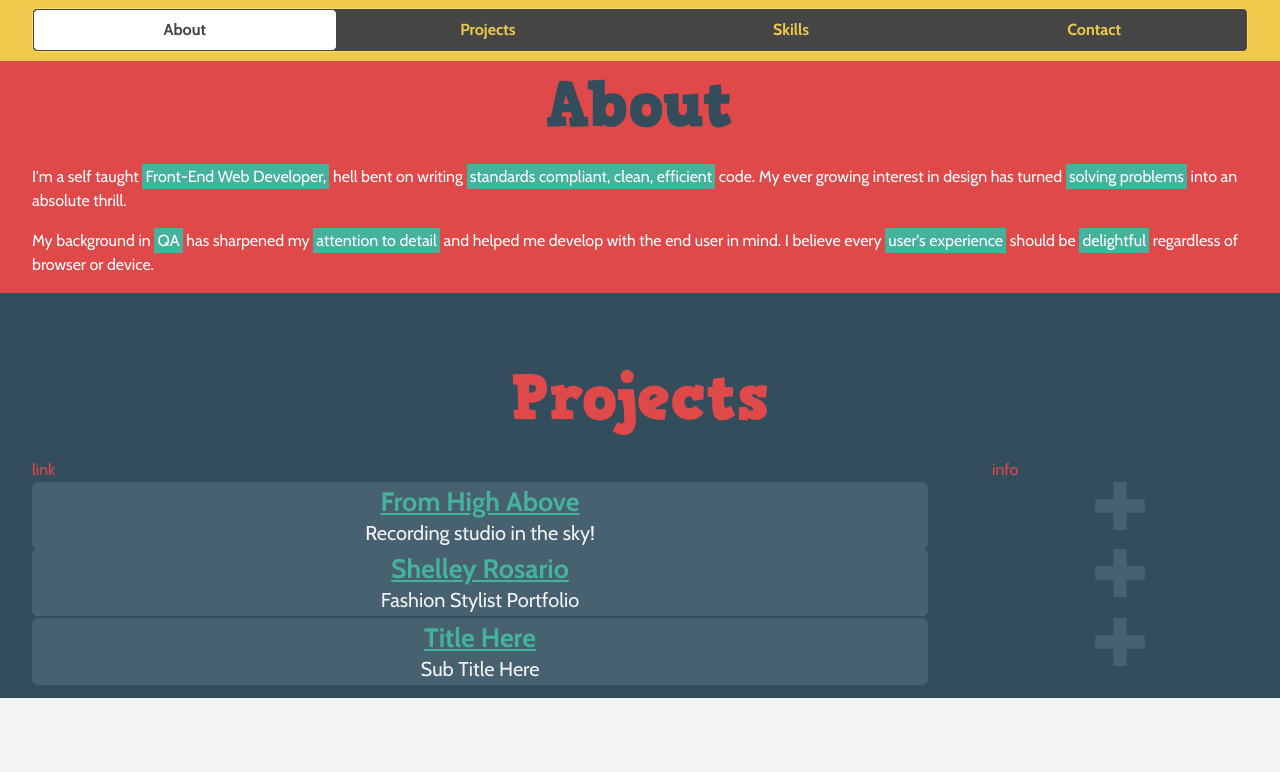
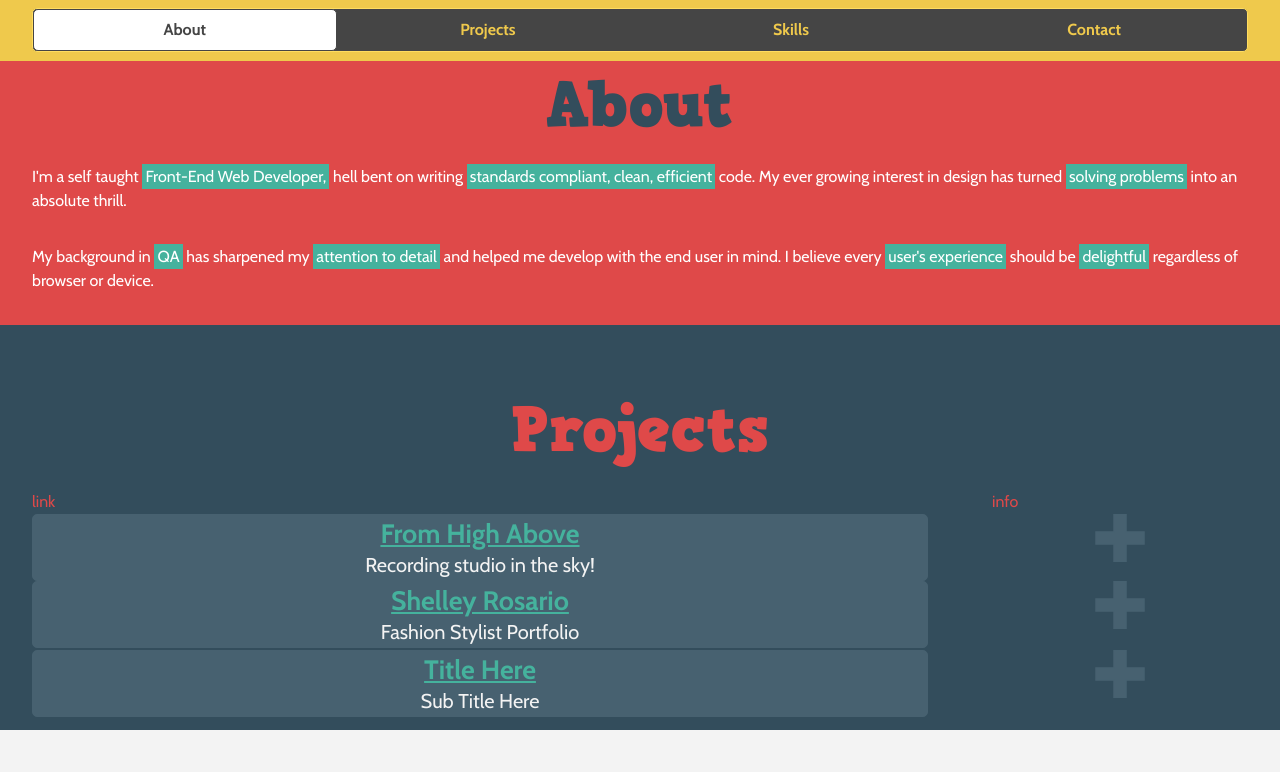
Before and after one commit to jpespinal/portfolio, a plain HTML site: page index.html in a window 1280 px wide. Shown: the top 772 px of the page. Drawn offline with nearby package versions, Linux system fonts and the light colour scheme.

Commit message:
Increased bottom margin on P elements.

```diff
--- a/sass/_base.scss
+++ b/sass/_base.scss
@@ -130,7 +130,7 @@ h6 {
 
 p {
     font-size: 1em;
-    margin: 1em 0;
+    margin-bottom: 2em;
 }
 
 a {
```
Also changed, not shown: stylesheets/style.css.
